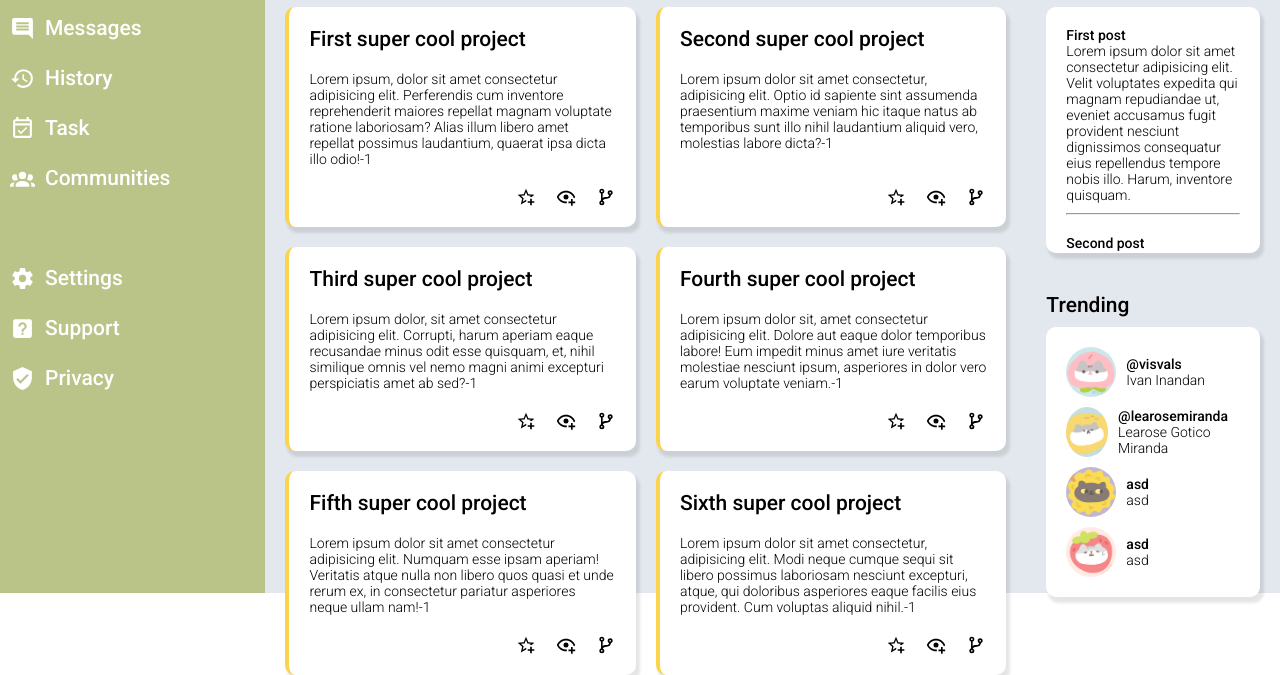
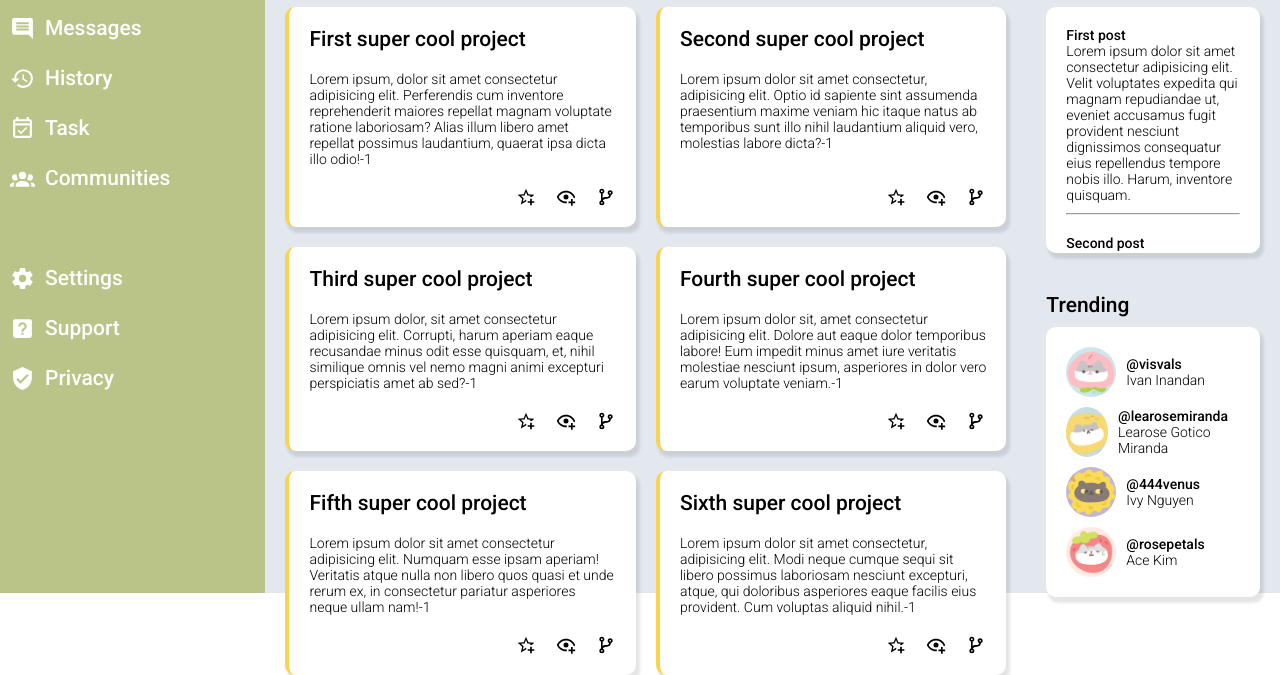
Before and after one commit to IvanInandan/Admin-Dashboard, a plain HTML site: page index.html in a window 1280 px wide. Shown: the part 207-882 px from the top of the page. Drawn offline with Linux system fonts and the light colour scheme.

Commit message:
Update content

```diff
--- a/index.html
+++ b/index.html
@@ -240,8 +240,8 @@
                         <img src="./img/avatar-3.jpeg" alt="">
                     </div>
                     <div class="user-info">
-                        <div class="user-handle">asd</div>
-                        <div class="user-name">asd</div>
+                        <div class="user-handle">@444venus</div>
+                        <div class="user-name">Ivy Nguyen</div>
                     </div>
                 </div>
                 <div class="trending-user">
@@ -249,8 +249,8 @@
                         <img src="./img/avatar-4.jpeg" alt="">
                     </div>
                     <div class="user-info">
-                        <div class="user-handle">asd</div>
-                        <div class="user-name">asd</div>
+                        <div class="user-handle">@rosepetals</div>
+                        <div class="user-name">Ace Kim</div>
                     </div>
                 </div>
             </div>
```
